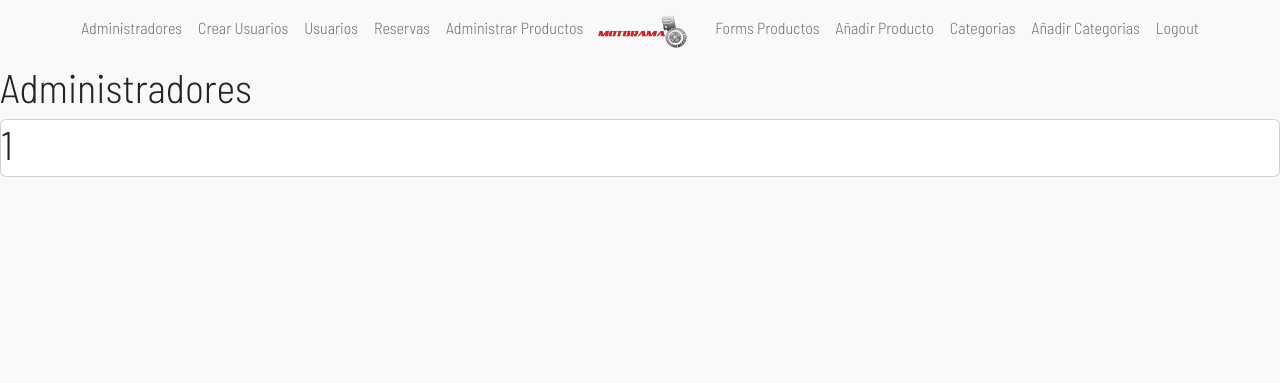
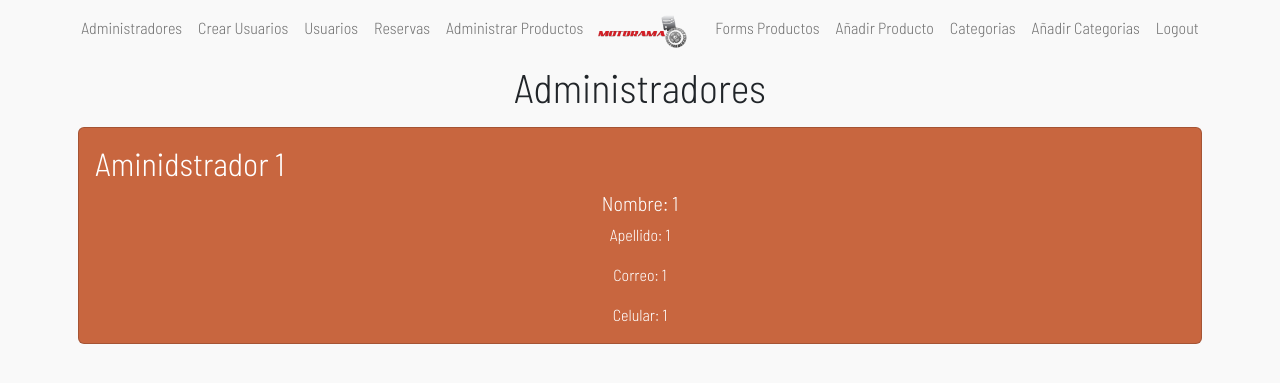
Before and after one commit to Alejarrasco/motorama, a Django app: page /leerAdministradores/1 in a window 1280 px wide. Shown: the top 383 px of the page. Run offline with Django 4.2, Linux system fonts and the light colour scheme; tables that the repository leaves empty hold one stand-in row (values such as "Sample post"); some libraries are stand-ins or nearby versions.

Commit message:
leerAdministradores con diseño (no llama datos)

```diff
--- a/store/static/styles/sass/custom.scss
+++ b/store/static/styles/sass/custom.scss
@@ -126,7 +126,7 @@ $container-max-widths: (
 }
 
 //colores
-$info:#c8663f;
+$info:#cbd3c9;
 $warning:#c6c83f;
 $danger: #ffffff;
 $light:#3fb8c8;
--- a/store/templates/InterfazAdmin/leerAdministradores.html
+++ b/store/templates/InterfazAdmin/leerAdministradores.html
@@ -1,9 +1,19 @@
 {% extends 'layouts/base.html' %} {% block content %}
 
-<h1>Administradores</h1>
+<h1 class="text-center">Administradores</h1>
 
 {% for administrador in administradores %}
-<article class="card">
-  <h1>{{administrador.id}}</h1>
-</article>
+<div class="container align-self-center justify-content-center p-2">
+      <article class="card bg-info">
+        <div class="card-body">
+          <h2 class="card-title text-white">Aminidstrador {{administrador.id}}</h2>
+          <h5 class="card-title text-center text-white">Nombre: {{administrador.id}} </h5>
+          <p class="card-text text-center text-white">Apellido: {{administrador.id}} </p>
+          <p class="card-text text-center text-white">Correo: {{administrador.id}} </p>
+          <p class="card-text text-center text-white">Celular: {{administrador.id}} </p>
+        </div>
+      </article>
+</div>
+
+
 {% endfor %} {% endblock %}
```
